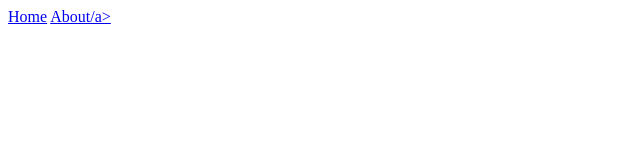
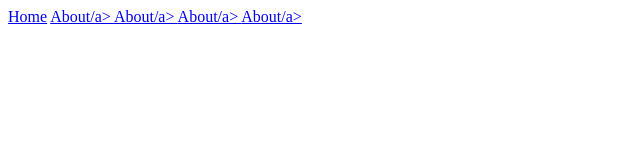
Before and after one commit to code-with-haroon/flexbox, a plain HTML site: page index.html in a window 1280 px wide. Shown: the whole page, without its empty margins (0-640 px from the left). Drawn offline with Linux system fonts and the light colour scheme.

Commit message:
flies created

```diff
--- a/index.html
+++ b/index.html
@@ -10,6 +10,9 @@
         <nav>
             <a href="index.html">Home</a>
             <a href="about.html">About/a>
+                <a href="about.html">About/a>
+                    <a href="about.html">About/a>
+                        <a href="about.html">About/a>
 
         </nav>
     </header>
```
